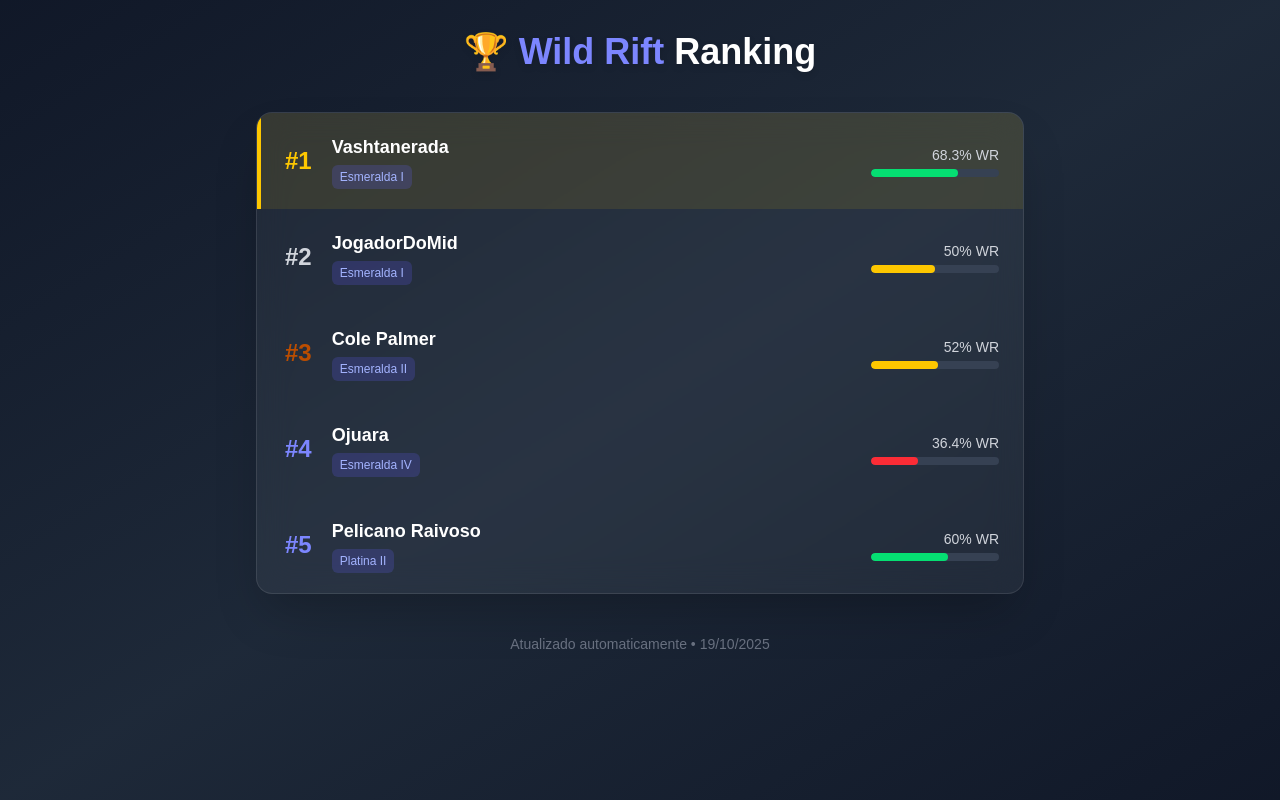
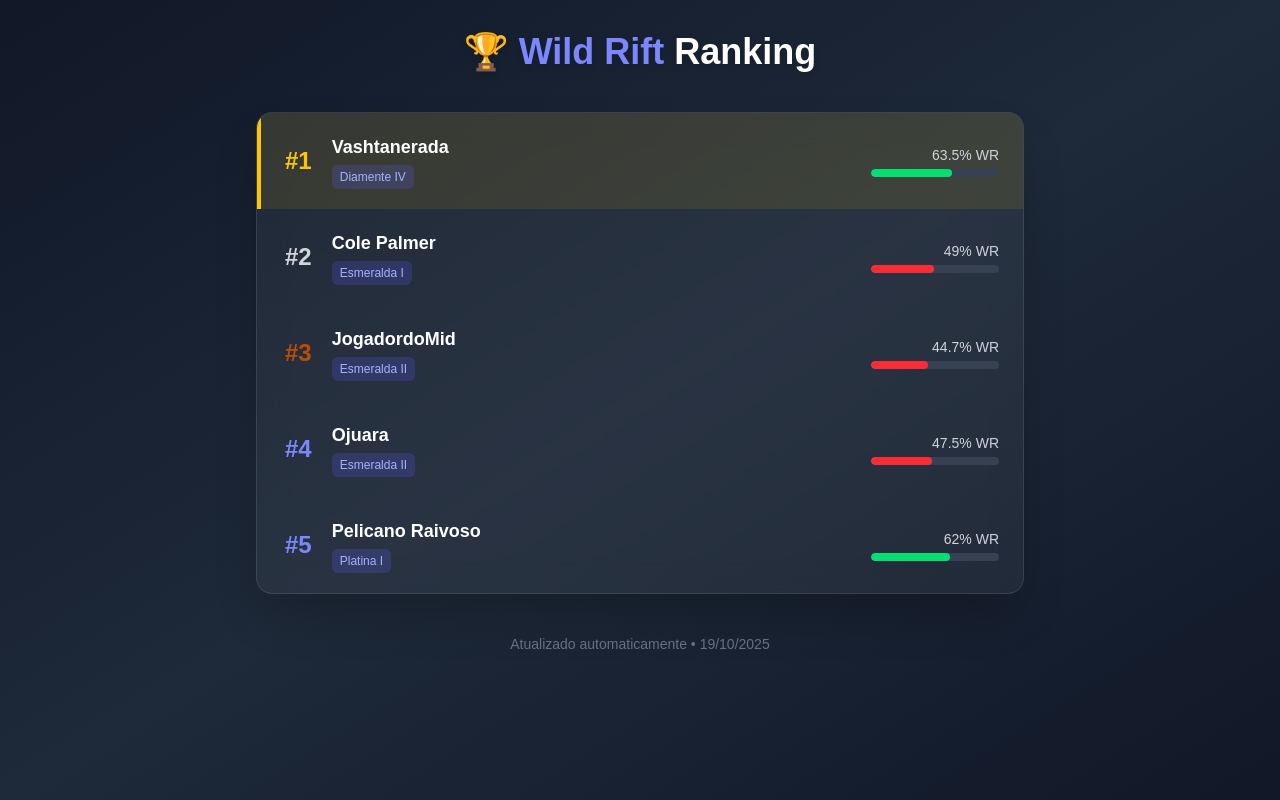
Before and after one commit to isisnaldojoao/ranking-wr, a Next.js app: page / in a window 1280 px wide. Built offline with nearby package versions, Linux system fonts and the light colour scheme.

Commit message:
the new version

```diff
--- a/src/app/page.tsx
+++ b/src/app/page.tsx
@@ -2,11 +2,11 @@
 
 export default function Home() {
   const ranking = [
-    { id: 1, name: "Vashtanerada", rank: "Esmeralda I", winRate: 68.3 },
-    { id: 2, name: "JogadorDoMid", rank: "Esmeralda I", winRate: 50 },
-    { id: 3, name: "cole palmer", rank: "Esmeralda II", winRate: 52 },
-    { id: 4, name: "Ojuara", rank: "Esmeralda IV", winRate: 36.4 },
-    { id: 5, name: "pelicano raivoso", rank: "Platina II", winRate: 60 },
+    { id: 1, name: "Vashtanerada", rank: "Diamente IV", winRate: 63.5 },
+    { id: 2, name: "cole palmer", rank: "Esmeralda I", winRate: 49 },
+    { id: 3, name: "JogadordoMid", rank: "Esmeralda II", winRate: 44.7 },
+    { id: 4, name: "Ojuara", rank: "Esmeralda II", winRate: 47.5 },
+    { id: 5, name: "pelicano raivoso", rank: "Platina I", winRate: 62 },
   ];
 
   return (
```
